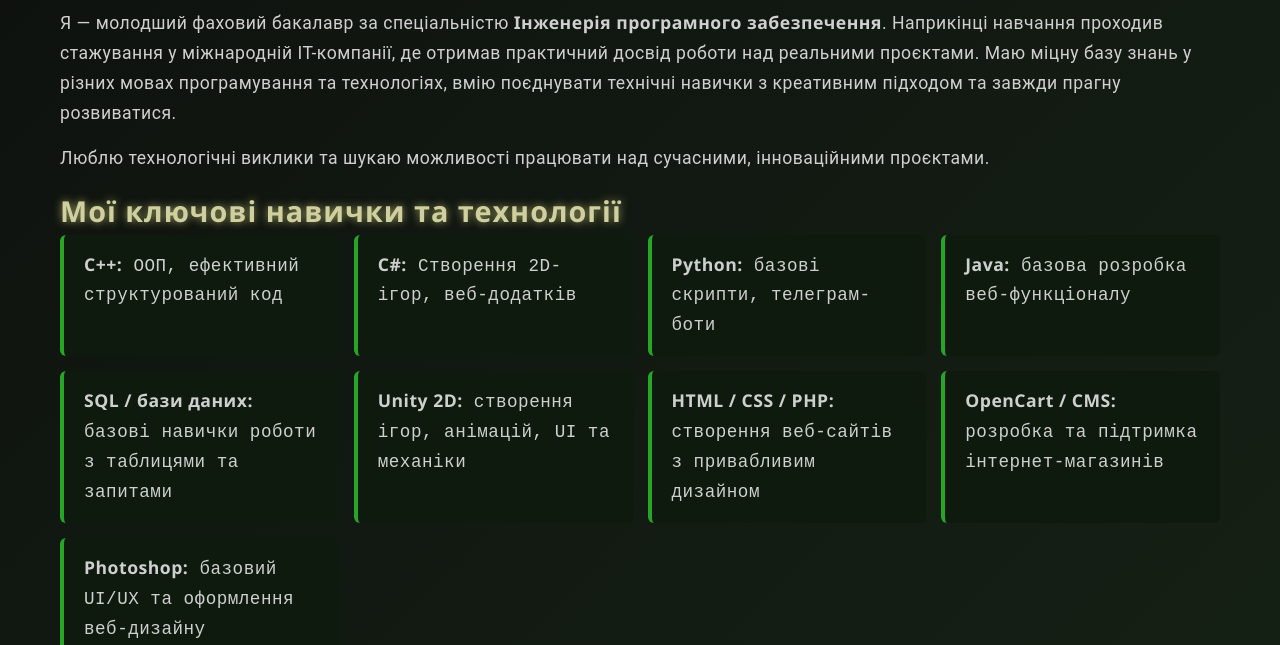
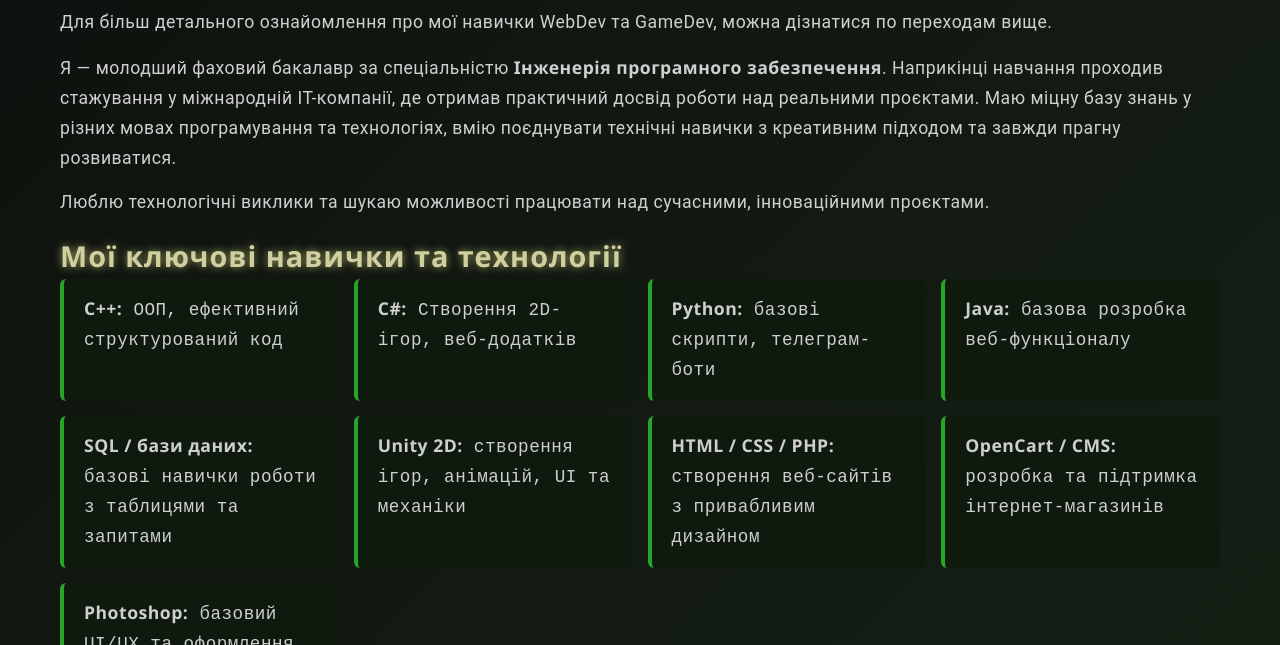
Before and after one commit to MoHellO/portfolio, a plain HTML site: page index.html in a window 1280 px wide. Shown: the part 455-1100 px from the top of the page. Drawn offline with Linux system fonts and the light colour scheme.

Commit message:
Update index.html

```diff
--- a/index.html
+++ b/index.html
@@ -27,6 +27,7 @@
     <!-- About Me Section -->
     <section id="about">
       <h2>Про мене</h2>
+      <p>Для більш детального ознайомлення про мої навички WebDev та GameDev, можна дізнатися по переходам вище.</p>
       <p>Я — молодший фаховий бакалавр за спеціальністю <strong>Інженерія програмного забезпечення</strong>. Наприкінці навчання проходив стажування у міжнародній IT-компанії, де отримав практичний досвід роботи над реальними проєктами. Маю міцну базу знань у різних мовах програмування та технологіях, вмію поєднувати технічні навички з креативним підходом та завжди прагну розвиватися.</p>
       <p>Люблю технологічні виклики та шукаю можливості працювати над сучасними, інноваційними проєктами.</p>
 
```
